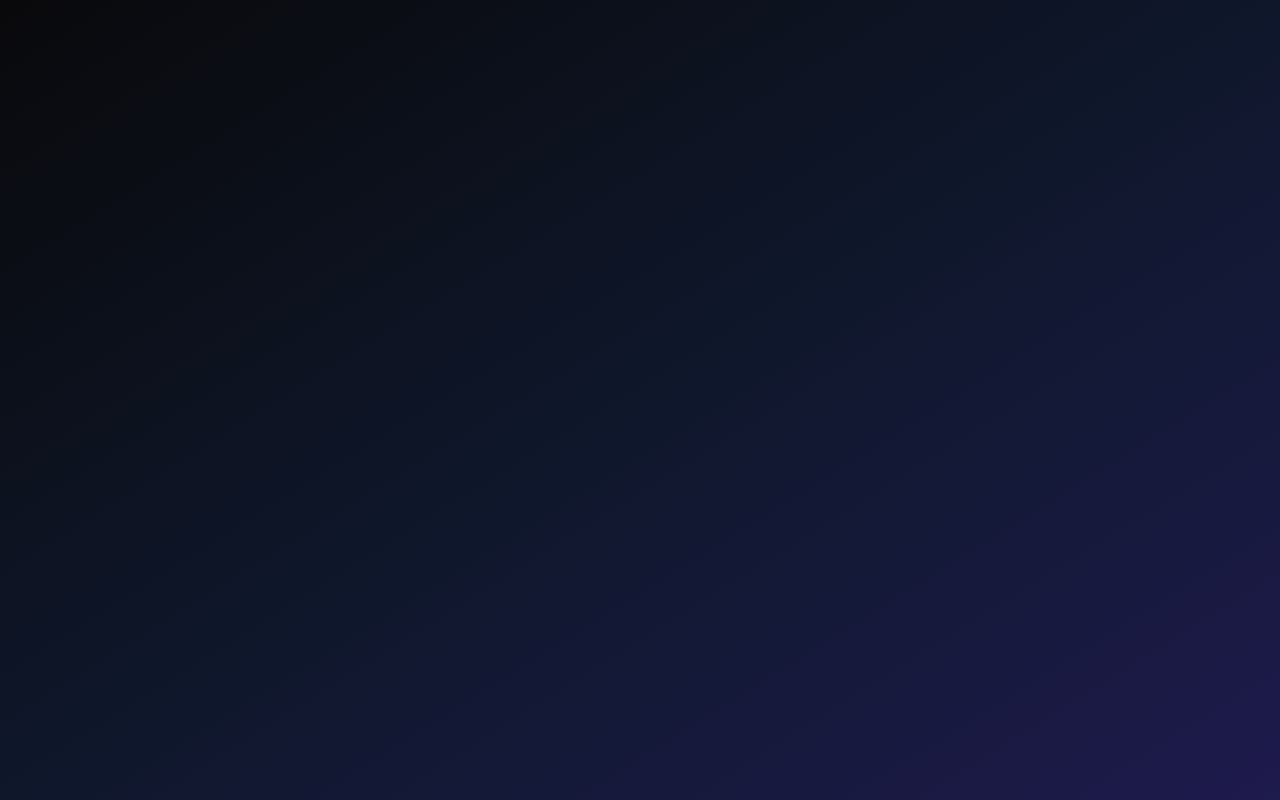
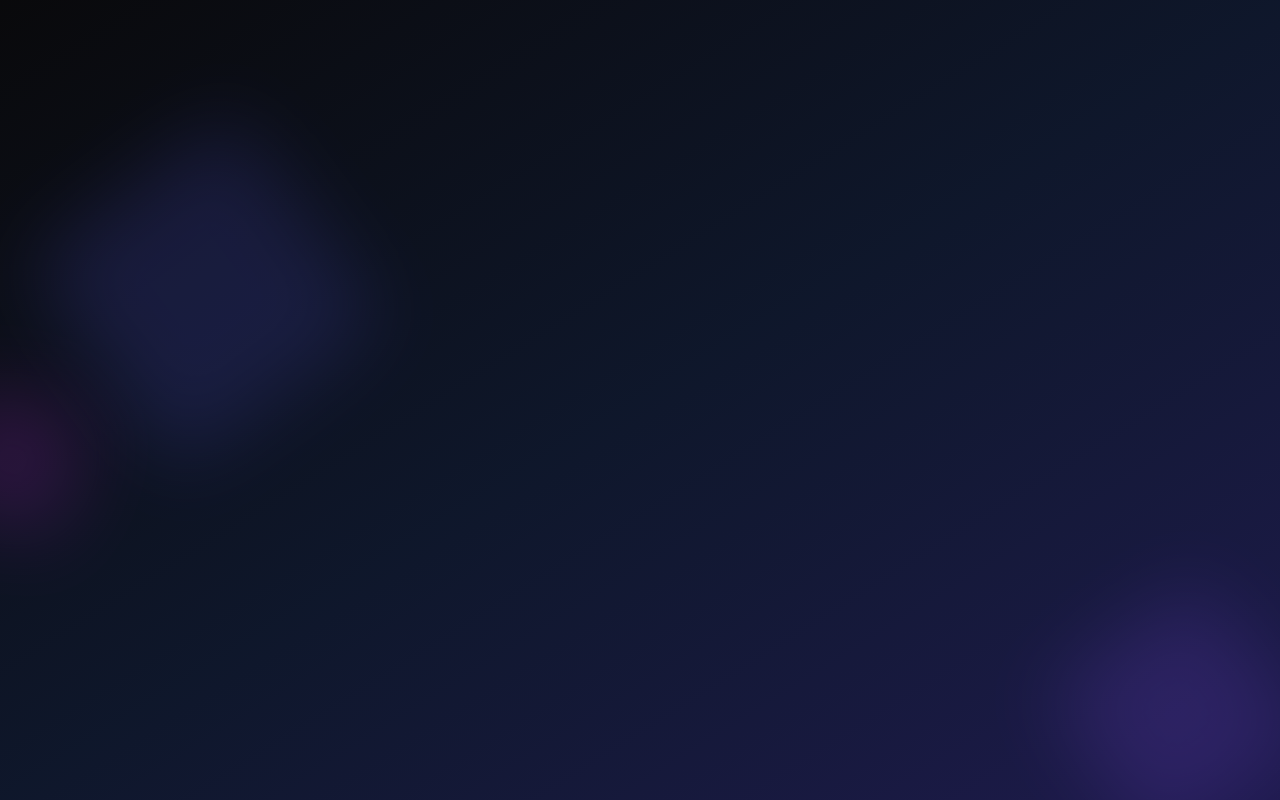
Before and after one commit to SrilakshmanK/Authentication_Project, a React app in the folder frontend/: page / in a window 1280 px wide. Built offline with nearby package versions, Linux system fonts and the light colour scheme; the HTML template or start-up script is replaced by a standard one.

Commit message:
Background and Floating Shapes were added

```diff
--- a/frontend/package.json
+++ b/frontend/package.json
@@ -11,6 +11,7 @@
   },
   "dependencies": {
     "@tailwindcss/vite": "^4.3.1",
+    "framer-motion": "^12.40.0",
     "react": "^19.2.6",
     "react-dom": "^19.2.6",
     "react-router-dom": "^7.18.0",
--- a/frontend/src/App.jsx
+++ b/frontend/src/App.jsx
@@ -1,10 +1,14 @@
-
+import FloatingShape from "./components/FloatingShape.jsx"
 
 function App() {
 
 
   return (
-   <div className="min-h-screen bg-linear-to-br from-zinc-950 via-slate-900 to-indigo-950 flex items-center justify-center relative overflow-hidden"></div>
+   <div className="min-h-screen bg-linear-to-br from-zinc-950 via-slate-900 to-indigo-950 flex items-center justify-center relative overflow-hidden">
+      <FloatingShape color="bg-indigo-500" size="w-64 h-64" top="-5%" left="-10%" delay={0} />
+    <FloatingShape color="bg-violet-500" size="w-48 h-48" top="70%" left="80%" delay={5} />
+    <FloatingShape color="bg-fuchsia-500" size="w-32 h-32" top="40%" left="-10%" delay={2} />
+   </div>
   )
 }
 
--- a/frontend/src/components/FloatingShape.jsx
+++ b/frontend/src/components/FloatingShape.jsx
@@ -0,0 +1,24 @@
+import { motion } from "framer-motion";
+
+const FloatingShape = ({ color, size, top, left, delay }) => {
+  return (
+    <motion.div
+      className={`absolute rounded-3xl ${color} ${size} opacity-15 blur-2xl `}
+      style={{ top, left }}
+      animate={{
+        y: ["0%", "100%", "0%"],
+        x: ["0%", "100%", "0%"],
+        rotate: [0, 360],
+      }}
+      transition={{
+        duration: 20,
+        ease: "linear",
+        repeat: Infinity,
+        delay,
+      }}
+      aria-hidden="true"
+    />
+  );
+};
+
+export default FloatingShape;
```
Also changed, not shown: 1 other file (tests, documents, lock files or other folders).
